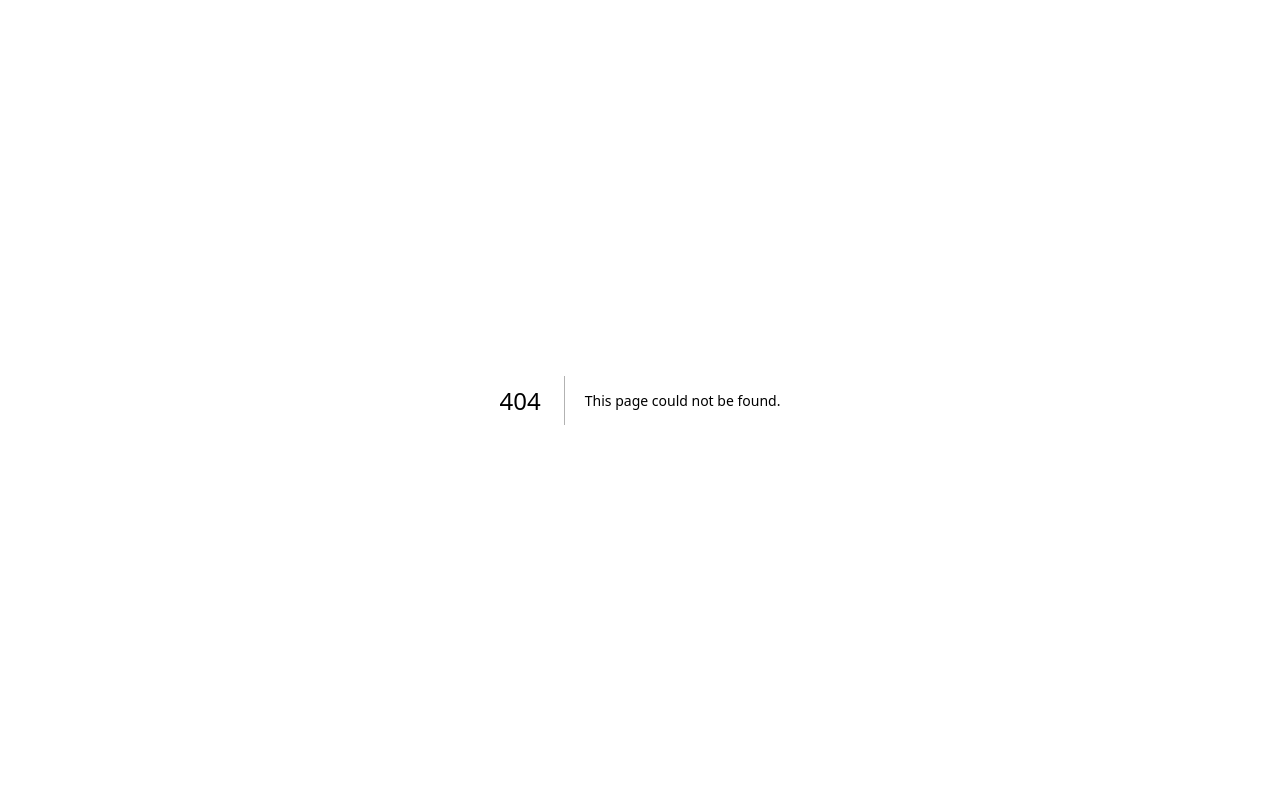
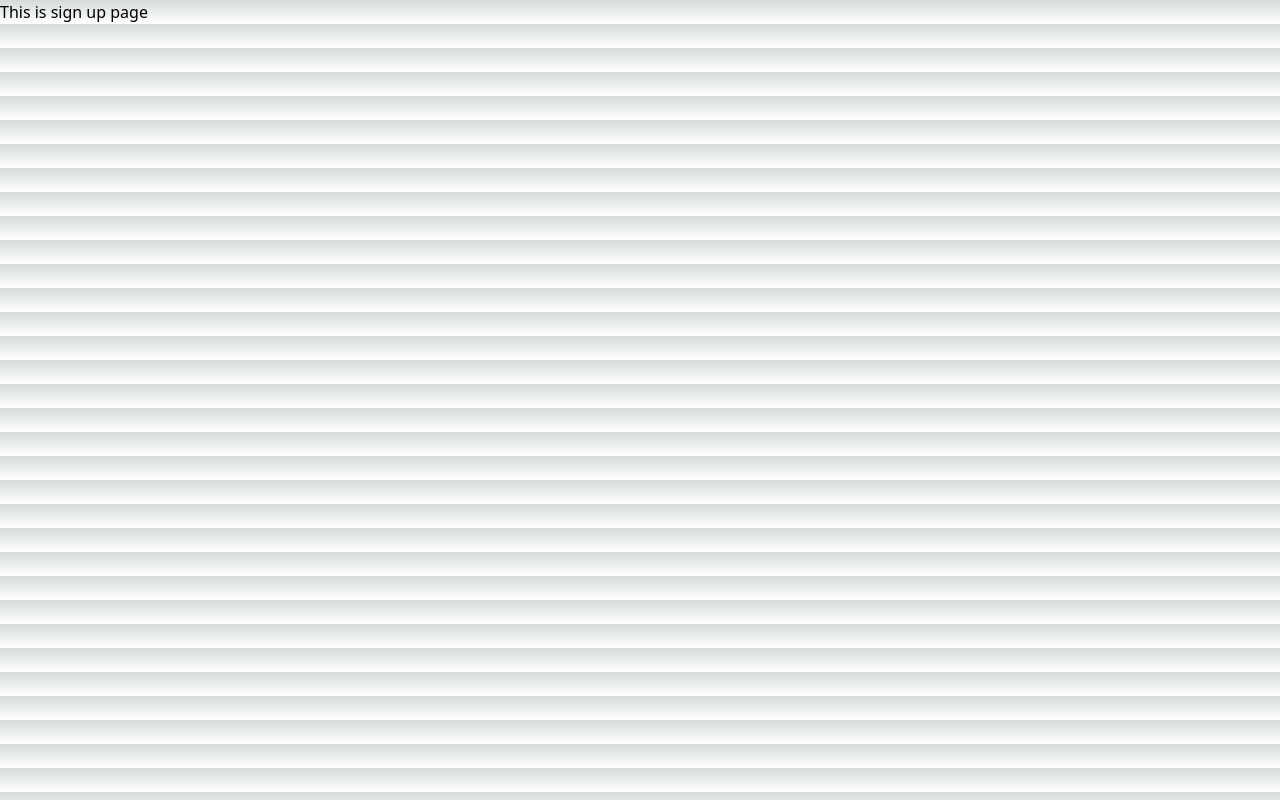
Before and after one commit to AmirShafikhani/Next_app, a Next.js app: page /signup in a window 1280 px wide. Before the commit this address had no page. Built offline with nearby package versions, Linux system fonts and the light colour scheme.

Commit message:
login and sign up page added

```diff
--- a/pages/index.js
+++ b/pages/index.js
@@ -7,6 +7,8 @@ const Home = () => {
       <Link href="/posts">Go to posts page</Link>
       <Link href="/locations">Go to locations page</Link>
       <Link href="/characters">Go to characters page</Link>
+      <Link href="/signup">Go to Sign Up page</Link>
+      <Link href="/login">Go to Login page</Link>
     </div>
   );
 };
--- /dev/null
+++ b/pages/login.js
@@ -0,0 +1,11 @@
+import React from 'react';
+
+const Login = () => {
+    return (
+        <div>
+           This is login page
+        </div>
+    );
+};
+
+export default Login;
--- /dev/null
+++ b/pages/signup.js
@@ -0,0 +1,11 @@
+import React from 'react';
+
+const SignUp = () => {
+    return (
+        <div>
+            This is sign up page
+        </div>
+    );
+};
+
+export default SignUp;
```
